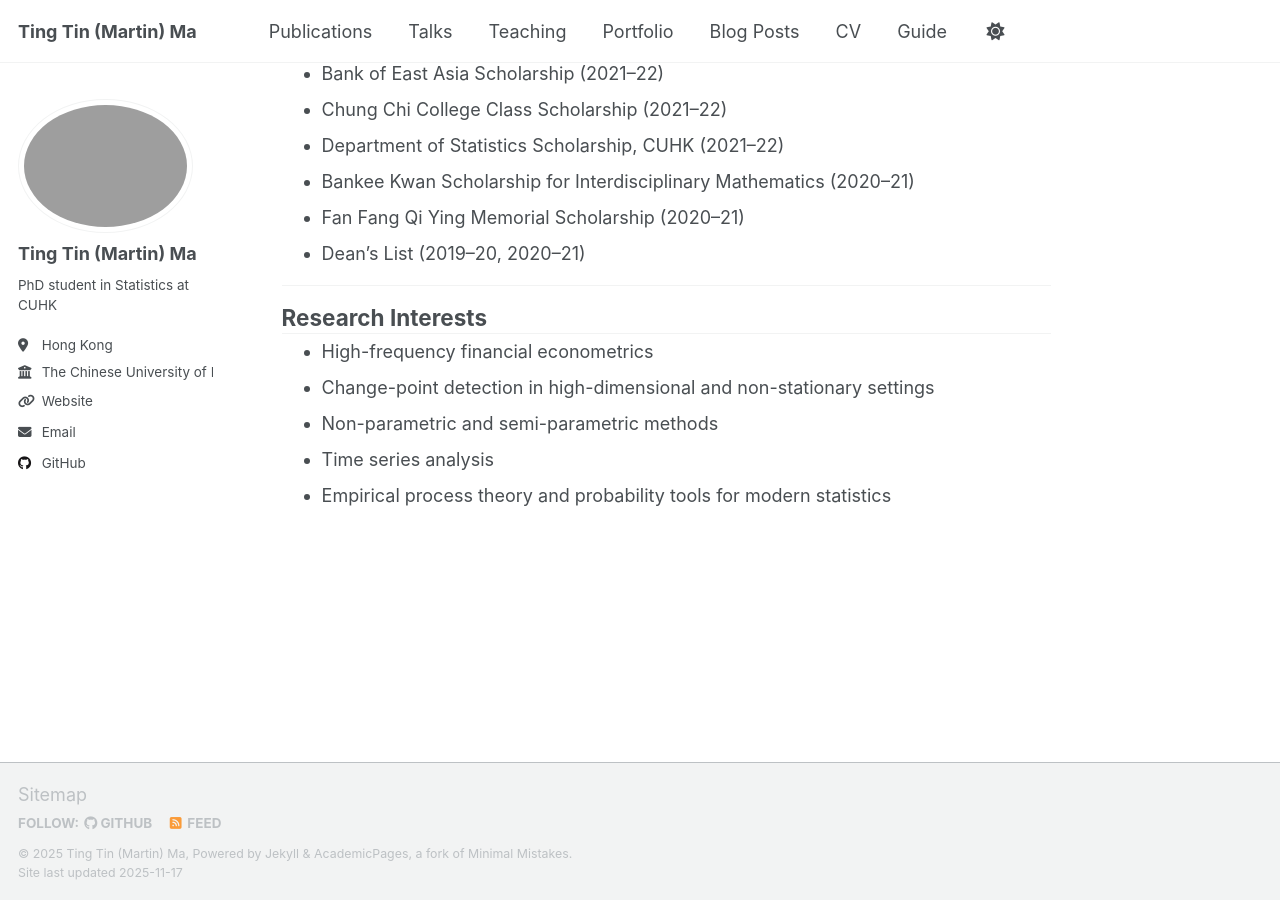
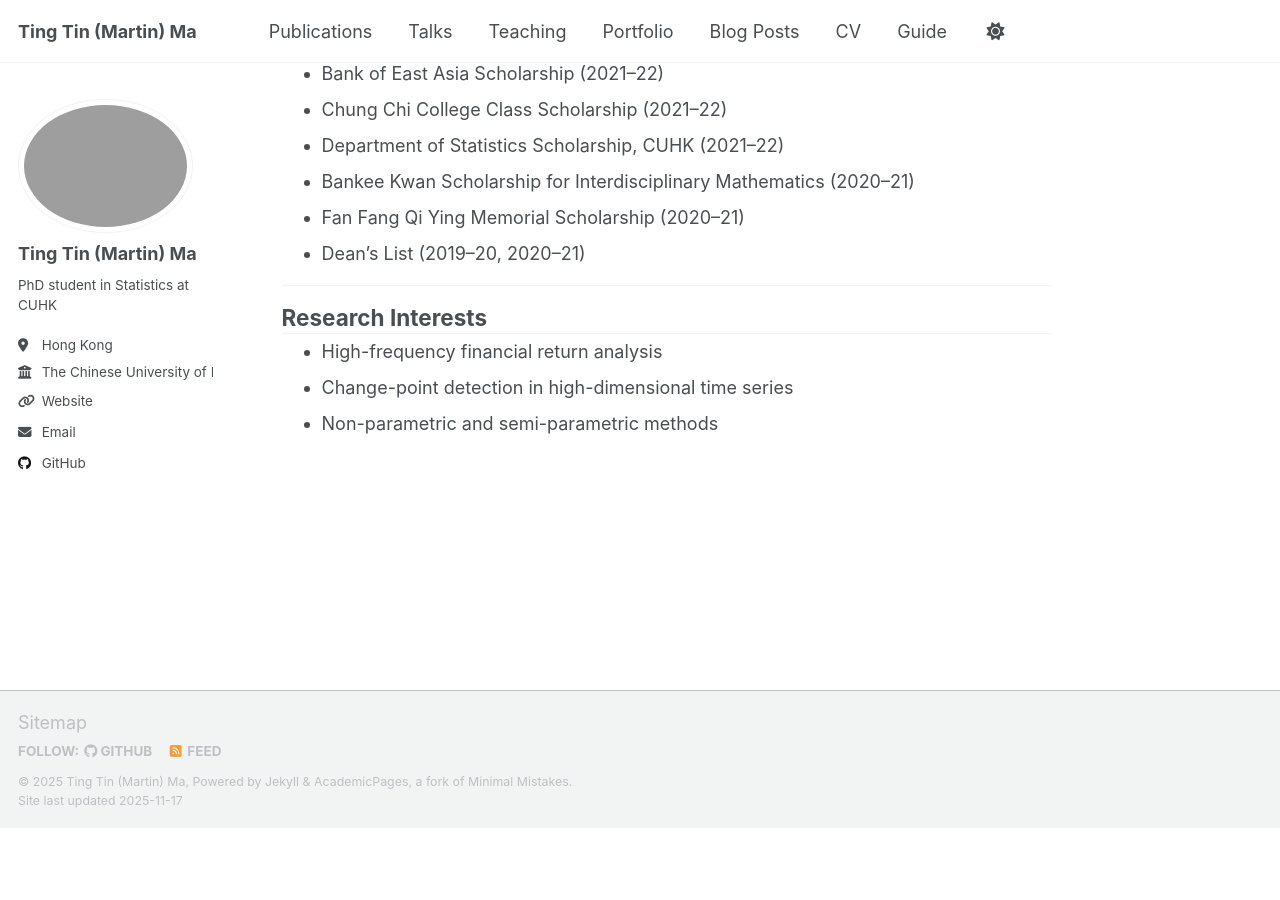
Before and after one commit to martinmtt0902/martinmtt0902.github.io, a Jekyll site: the page built from _pages/about.md, in a window 1280 px wide and 900 px high, scrolled down 638 px. Built offline with Jekyll 4.4.1, drawn with Linux system fonts in a browser that asks for light colours; a script that is not in the unit is left out; after the commit the page ends 1466 px from its top, so only the background shows below that.

Commit message:
Update about.md

```diff
--- a/_pages/about.md
+++ b/_pages/about.md
@@ -39,8 +39,6 @@ My research interests include change-point detection in non-stationary high-freq
 
 ## Research Interests
 
-- High-frequency financial econometrics
-- Change-point detection in high-dimensional and non-stationary settings
+- High-frequency financial return analysis
+- Change-point detection in high-dimensional time series
 - Non-parametric and semi-parametric methods
-- Time series analysis
-- Empirical process theory and probability tools for modern statistics
```
